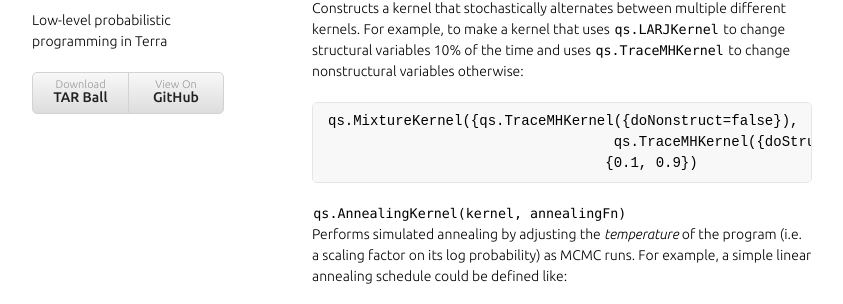
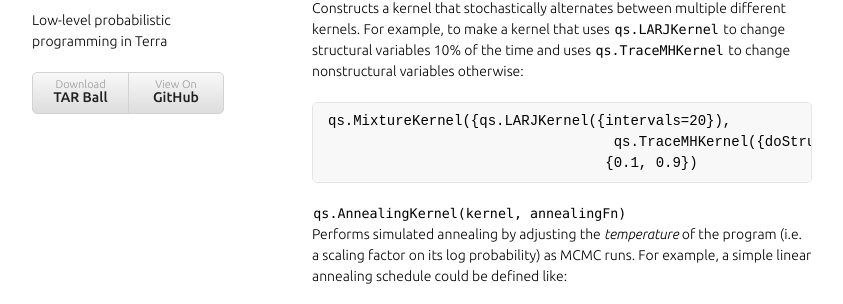
Before and after one commit to dritchie/quicksand, a Jekyll site: the page built from index.md, in a window 1280 px wide and 900 px high, scrolled down 12647 px. Shown: the part 147-451 px from the top of the window, without its empty margins (218-1061 px from the left). Built offline with Jekyll 4.4.1, drawn with Linux system fonts in a browser that asks for light colours; some web fonts are replaced.

Commit message:
Forgot to update MixtureKernel text to use LARJ example

```diff
--- a/index.md
+++ b/index.md
@@ -440,7 +440,7 @@ Implements the [Locally-Annealed Reversible-Jump MCMC](http://web.stanford.edu/~
 `qs.MixtureKernel(kernels, weights)`
 Constructs a kernel that stochastically alternates between multiple different kernels. For example, to make a kernel that uses `qs.LARJKernel` to change structural variables 10% of the time and uses `qs.TraceMHKernel` to change nonstructural variables otherwise:
 
-	qs.MixtureKernel({qs.TraceMHKernel({doNonstruct=false}),
+	qs.MixtureKernel({qs.LARJKernel({intervals=20}),
 					  qs.TraceMHKernel({doStruct=false})},
 					 {0.1, 0.9})
 
```
